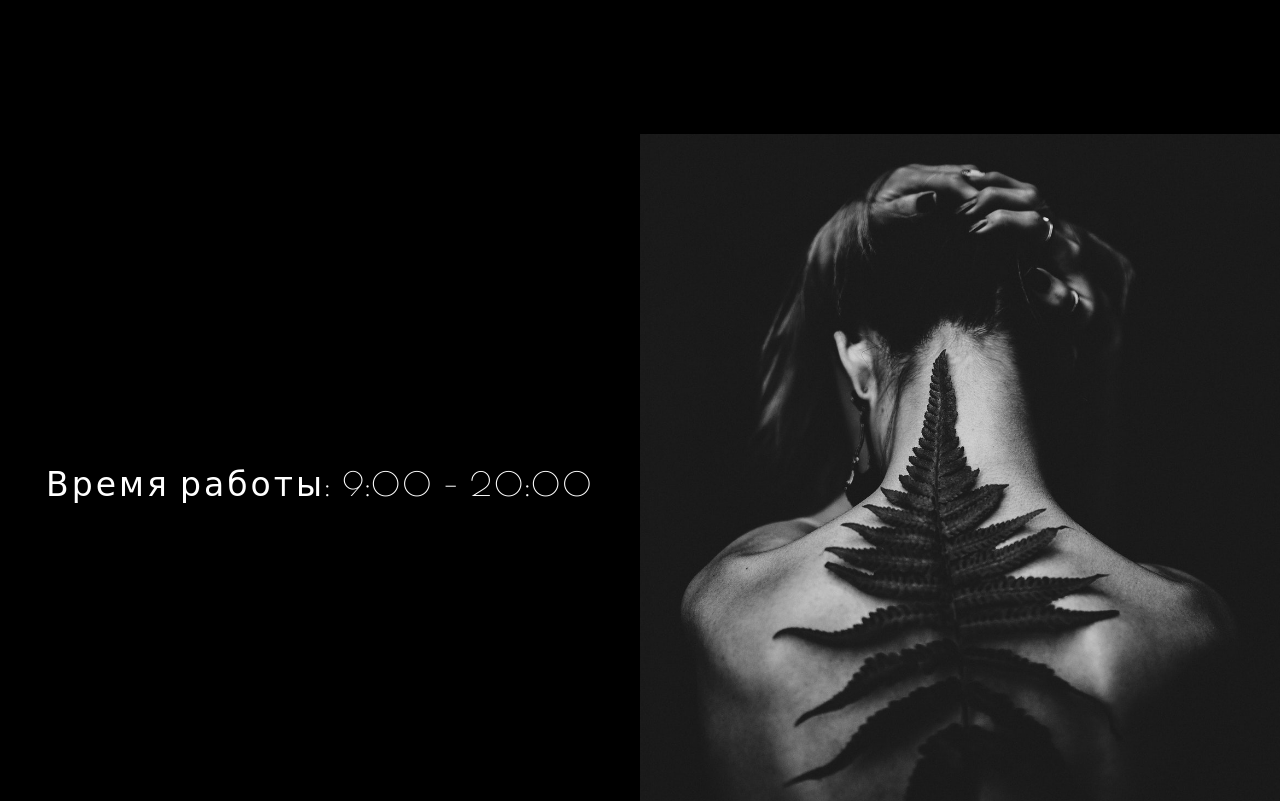
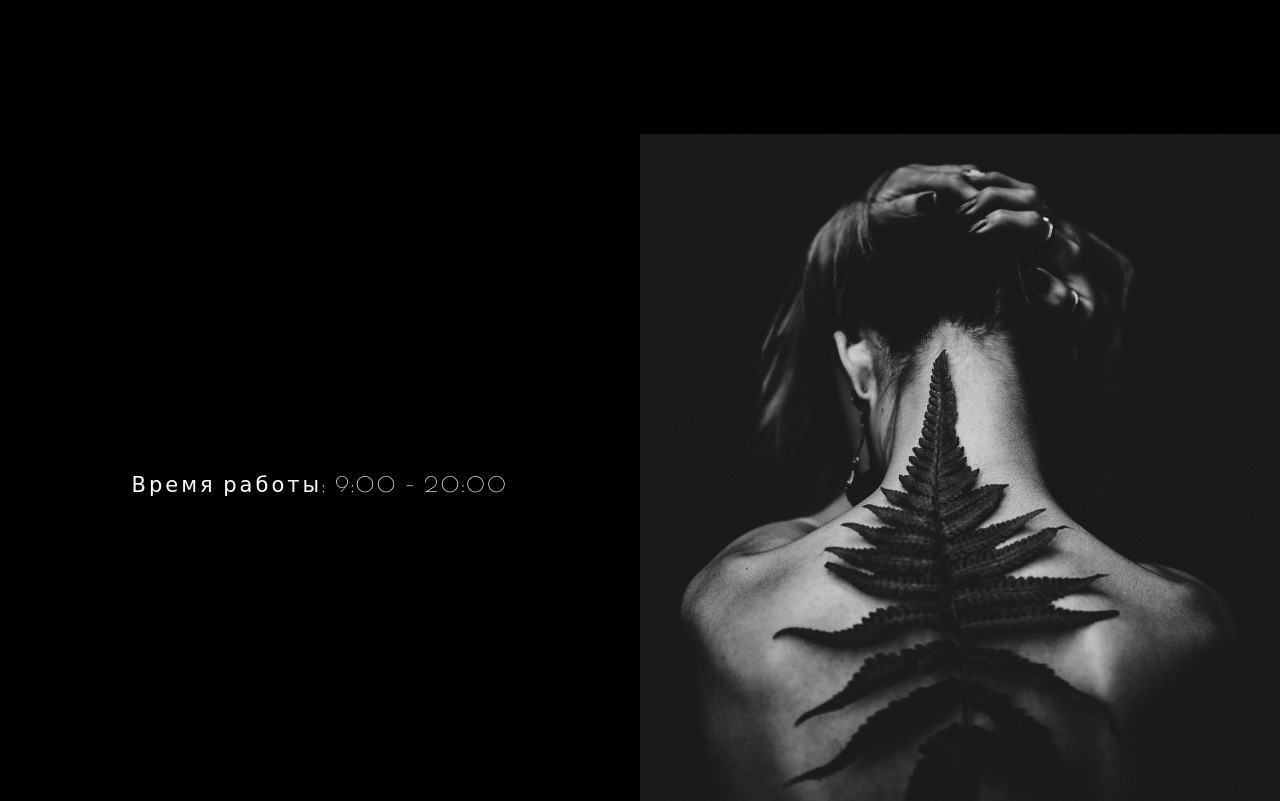
Before and after one commit to tattoo-lucifer/tattoo-lucifer1.github.io, a plain HTML site: page index.html in a window 1280 px wide. Shown: the part 980-1781 px from the top of the page. Drawn offline with nearby package versions, Linux system fonts and the light colour scheme.

Commit message:
Update Other.css

```diff
--- a/CSS/Other.css
+++ b/CSS/Other.css
@@ -156,7 +156,7 @@ min-height: 660px;
 	align-items: center;
 	flex-direction: column;
 	height: 100%;
-	font-size: 33px;
+	font-size: 21px;
 	width: 50%;
 	text-align: center;
 }
```
